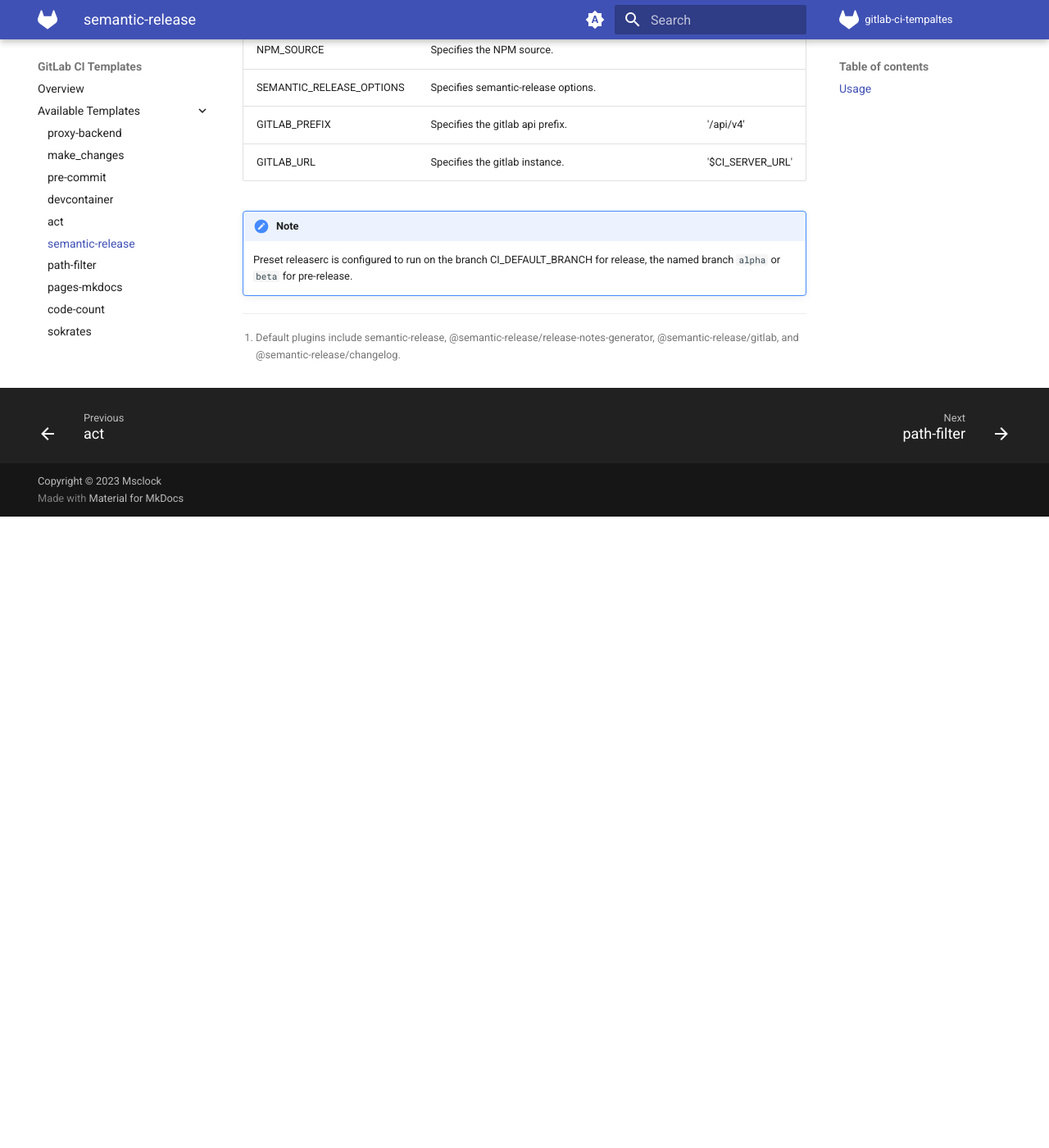
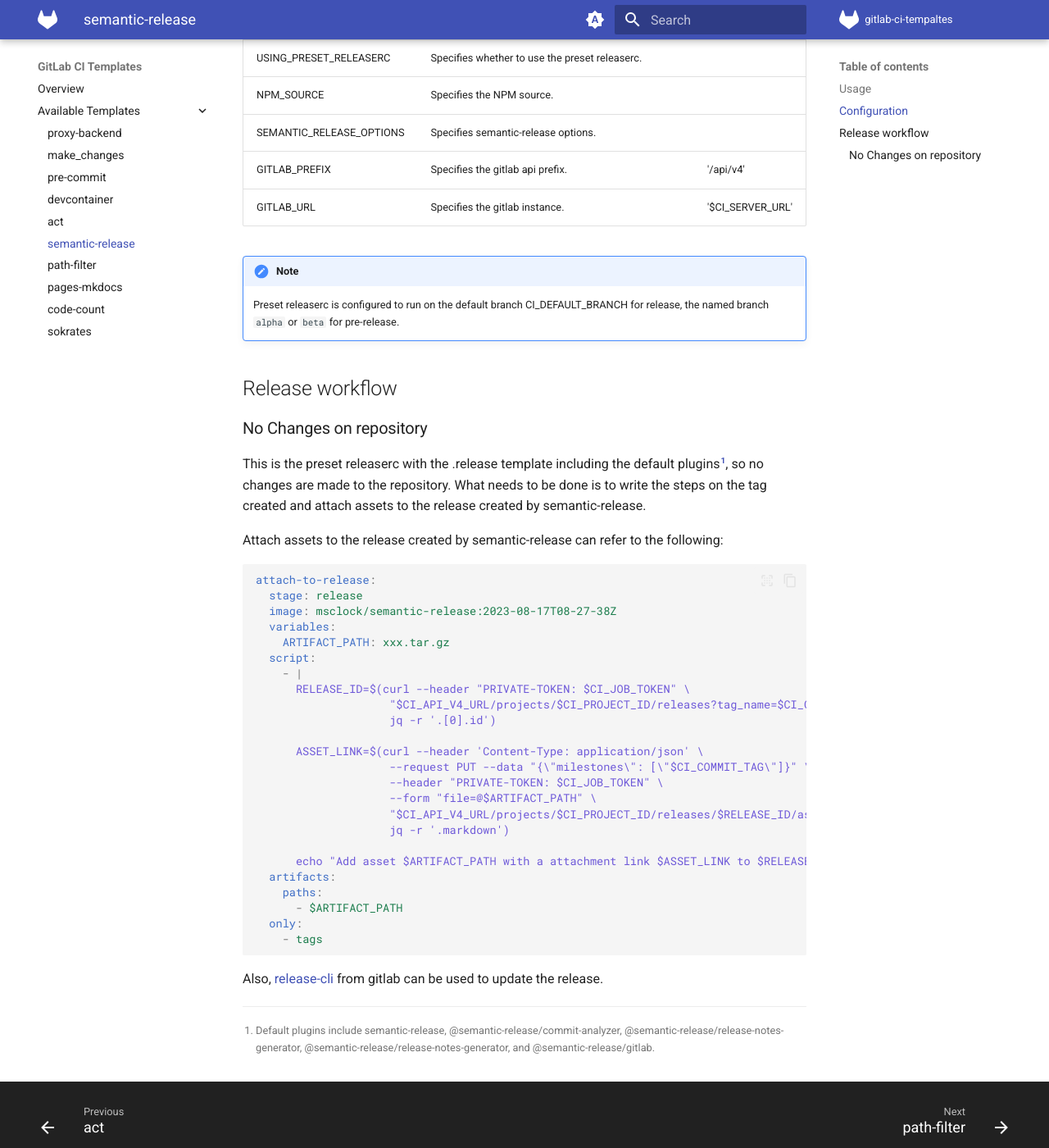
Before and after one commit to msclock/gitlab-ci-templates, an MkDocs documentation site: the page built from docs/semantic-release.md, in a window 1280 px wide and 1400 px high, scrolled down 2208 px. Shown: the whole window at 82% size. Built offline with MkDocs 1.6.1 and Material for MkDocs 9.7.7, drawn with Linux system fonts in a browser that asks for light colours; comment, search, counter and statistics services are not loaded; the version menu is left out; before the commit the page ends 2838 px from its top, so only the background shows below that; some of the changed text lies outside the part shown.

Commit message:
docs: improve readability on release

````diff
--- a/docs/semantic-release.md
+++ b/docs/semantic-release.md
@@ -2,7 +2,8 @@
 
 Fully automated version management and package publishing on ci.
 
-Semantic-release is a tool that automates the release process for software projects. It follows the principles of semantic versioning to determine the appropriate version number for each release based on the changes made to the codebase. This tool analyzes the commit history, detects the types of changes (e.g., bug fixes, new features, breaking changes), and automatically increments the version number accordingly. It also generates release notes based on the commit messages and publishes the release to the appropriate package registry or distribution channel. By automating the release process, semantic-release helps to ensure consistent versioning and eliminates the need for manual intervention, making it easier to maintain and distribute software projects.
+!!! info "semantic-release"
+    [semantic-release](https://github.com/semantic-release/semantic-release) is a tool that automates the release process for software projects. It follows the principles of semantic versioning to determine the appropriate version number for each release based on the changes made to the codebase. This tool analyzes the commit history, detects the types of changes (e.g., bug fixes, new features, breaking changes), and automatically increments the version number accordingly. It also generates release notes based on the commit messages and publishes the release to the appropriate package registry or distribution channel. By automating the release process, semantic-release helps to ensure consistent versioning and eliminates the need for manual intervention, making it easier to maintain and distribute software projects.
 
 ## Usage
 
@@ -81,6 +82,8 @@
 EOF
 ```
 
+## Configuration
+
 The available configuration variables can be set as CI/CD variables:
 
 | Variable Name             | Description                                                                            | Default          |
@@ -94,6 +97,43 @@
 | GITLAB_URL                | Specifies the gitlab instance.                                                         | '$CI_SERVER_URL' |
 
 !!! note "Note"
-    Preset releaserc is configured to run on the branch CI_DEFAULT_BRANCH for release, the named branch `alpha` or `beta` for pre-release.
+    Preset releaserc is configured to run on the default branch CI_DEFAULT_BRANCH for release, the named branch `alpha` or `beta` for pre-release.
 
-[^1]: Default plugins include semantic-release, @semantic-release/release-notes-generator, @semantic-release/gitlab, and @semantic-release/changelog.
+## Release workflow
+
+### No Changes on repository
+
+This is the preset releaserc with the .release template including the default plugins[^1], so no changes are made to the repository. What needs to be done is to write the steps on the tag created and attach assets to the release created by semantic-release.
+
+Attach assets to the release created by semantic-release can refer to the following:
+
+```yaml
+attach-to-release:
+  stage: release
+  image: msclock/semantic-release:2023-08-17T08-27-38Z
+  variables:
+    ARTIFACT_PATH: xxx.tar.gz
+  script:
+    - |
+      RELEASE_ID=$(curl --header "PRIVATE-TOKEN: $CI_JOB_TOKEN" \
+                    "$CI_API_V4_URL/projects/$CI_PROJECT_ID/releases?tag_name=$CI_COMMIT_TAG" | \
+                    jq -r '.[0].id')
+
+      ASSET_LINK=$(curl --header 'Content-Type: application/json' \
+                    --request PUT --data "{\"milestones\": [\"$CI_COMMIT_TAG\"]}" \
+                    --header "PRIVATE-TOKEN: $CI_JOB_TOKEN" \
+                    --form "file=@$ARTIFACT_PATH" \
+                    "$CI_API_V4_URL/projects/$CI_PROJECT_ID/releases/$RELEASE_ID/assets/links" | \
+                    jq -r '.markdown')
+
+      echo "Add asset $ARTIFACT_PATH with a attachment link $ASSET_LINK to $RELEASE_ID"
+  artifacts:
+    paths:
+      - $ARTIFACT_PATH
+  only:
+    - tags
+```
+
+Also, [release-cli](https://docs.gitlab.com/ee/user/project/releases/release_cli.html) from gitlab can be used to update the release.
+
+[^1]: Default plugins include semantic-release, @semantic-release/commit-analyzer, @semantic-release/release-notes-generator, @semantic-release/release-notes-generator, and @semantic-release/gitlab.
````
